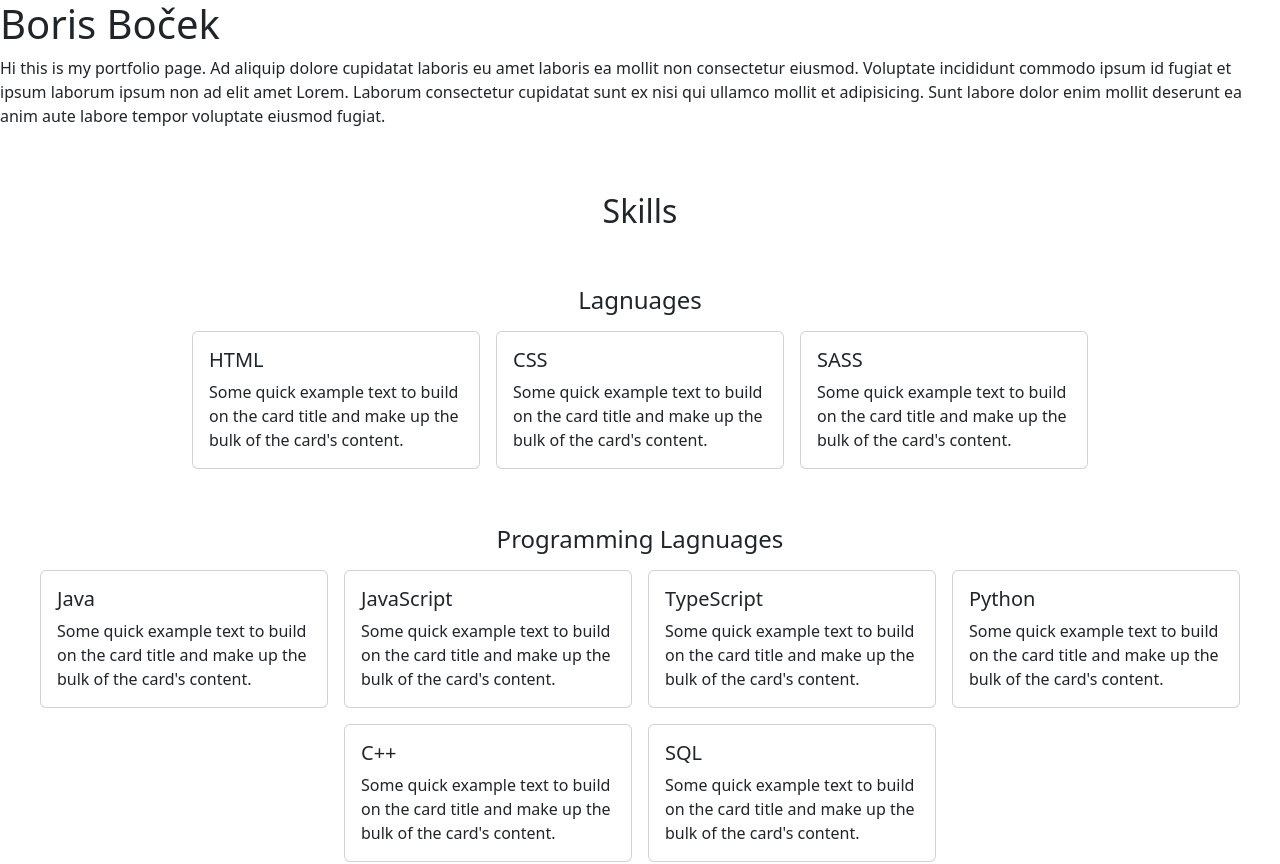
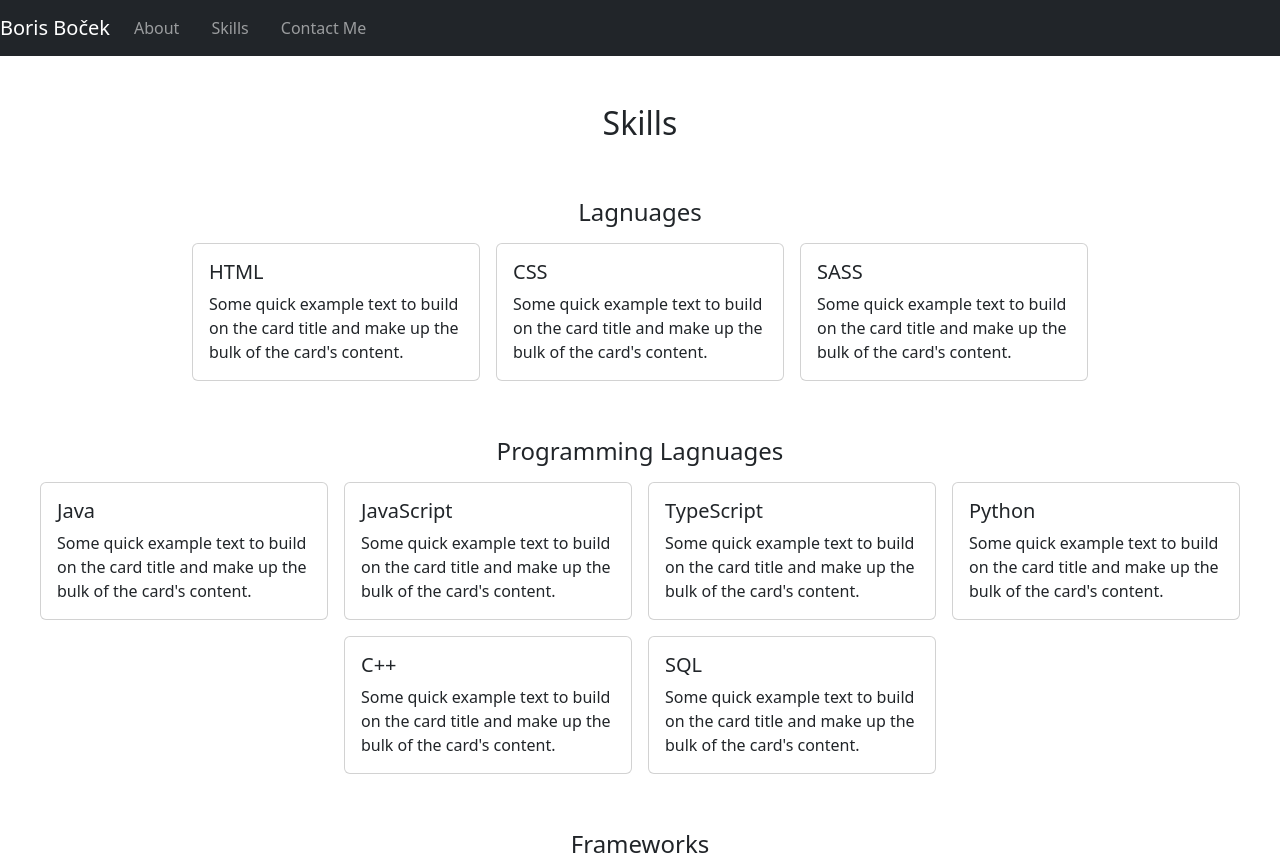
Before and after one commit to Boriwan/portfolio, a React (Create React App) app: page /skills in a window 1280 px wide. Shown: the top 864 px of the page. Built offline with nearby package versions, Linux system fonts and the light colour scheme.

Commit message:
components and routing done

```diff
--- a/package.json
+++ b/package.json
@@ -13,6 +13,7 @@
     "react-bootstrap-icons": "^1.8.4",
     "react-dom": "^18.2.0",
     "react-icons": "^4.4.0",
+    "react-router-dom": "^6.3.0",
     "react-scripts": "5.0.1",
     "web-vitals": "^2.1.4"
   },
--- a/src/App.js
+++ b/src/App.js
@@ -1,113 +1,21 @@
+import Navbar from "./components/Navbar";
+import Home from "./pages/Home"
+import About from "./pages/About"
+import Skills from "./pages/Skills"
+import Contact from "./pages/Contact"
+import { Route, Routes } from "react-router-dom"
+
+
 function App() {
   return (
     <>
-      <div id='info'>
-        <h1>Boris Boček</h1>
-        <p>Hi this is my portfolio page. Ad aliquip dolore cupidatat laboris eu amet laboris ea mollit non consectetur eiusmod. Voluptate incididunt commodo ipsum id fugiat et ipsum laborum ipsum non ad elit amet Lorem. Laborum consectetur cupidatat sunt ex nisi qui ullamco mollit et adipisicing. Sunt labore dolor enim mollit deserunt ea anim aute labore tempor voluptate eiusmod fugiat.</p>
-      </div>
-
-      <h2>Skills</h2>
-
-      <h4>Lagnuages</h4>
-      <div className="d-flex flex-row justify-content-center flex-wrap">
-        <div className="card">
-          <div className="card-body">
-            <h5>HTML</h5>
-            <p className="card-text">Some quick example text to build on the card title and make up the bulk of the card's content.</p>
-          </div>
-        </div>
-
-        <div className="card">
-          <div className="card-body">
-            <h5>CSS</h5>
-            <p className="card-text">Some quick example text to build on the card title and make up the bulk of the card's content.</p>
-          </div>
-        </div>
-
-        <div className="card">
-          <div className="card-body">
-            <h5>SASS</h5>
-            <p className="card-text">Some quick example text to build on the card title and make up the bulk of the card's content.</p>
-          </div>
-        </div>
-      </div>
-
-      <h4>Programming Lagnuages</h4>
-      <div className="d-flex flex-row justify-content-center flex-wrap">
-
-        <div className="card">
-          <div className="card-body">
-            <h5>Java</h5>
-            <p className="card-text">Some quick example text to build on the card title and make up the bulk of the card's content.</p>
-          </div>
-        </div>
-
-        <div className="card">
-          <div className="card-body">
-            <h5>JavaScript</h5>
-            <p className="card-text">Some quick example text to build on the card title and make up the bulk of the card's content.</p>
-          </div>
-        </div>
-
-        <div className="card">
-          <div className="card-body">
-            <h5>TypeScript</h5>
-            <p className="card-text">Some quick example text to build on the card title and make up the bulk of the card's content.</p>
-          </div>
-        </div>
-
-        <div className="card">
-          <div className="card-body">
-            <h5>Python</h5>
-            <p className="card-text">Some quick example text to build on the card title and make up the bulk of the card's content.</p>
-          </div>
-        </div>
-
-        <div className="card">
-          <div className="card-body">
-            <h5>C++</h5>
-            <p className="card-text">Some quick example text to build on the card title and make up the bulk of the card's content.</p>
-          </div>
-        </div>
-
-        <div className="card">
-          <div className="card-body">
-            <h5>SQL</h5>
-            <p className="card-text">Some quick example text to build on the card title and make up the bulk of the card's content.</p>
-          </div>
-        </div>
-      </div>
-
-
-
-      <h4>Frameworks</h4>
-      <div className="d-flex flex-row justify-content-center flex-wrap">
-
-        <div className="card">
-          <div className="card-body">
-            <h5>React</h5>
-            <p className="card-text">Some quick example text to build on the card title and make up the bulk of the card's content.</p>
-          </div>
-        </div>
-
-        <div className="card">
-          <div className="card-body">
-            <h5>Angular JS</h5>
-            <p className="card-text">Some quick example text to build on the card title and make up the bulk of the card's content.</p>
-          </div>
-        </div>
-      </div>
-
-
-      <h4>Programms</h4>
-
-      <h2>Socials</h2>
-      <div className="d-flex flex-row justify-content-center flex-wrap">
-        <i class="bi bi-instagram"></i>
-        <i class="bi bi-twitter"></i>
-        <i class="bi bi-linkedin"></i>
-        <i class="bi bi-github"></i>
-      </div>
+      <Navbar />
+      <Routes>
+        <Route path="/" element={<Home />} />
+        <Route path="/about" element={<About />} />
+        <Route path="/skills" element={<Skills />} />
+        <Route path="/contact" element={<Contact />} />
+      </Routes>
     </>
 
   );
--- /dev/null
+++ b/src/components/Navbar.js
@@ -0,0 +1,20 @@
+import { Link } from "react-router-dom"
+
+export default function Navbar() {
+    return (
+        <nav className="navbar navbar-expand-lg sticky-top navbar-dark bg-dark">
+            <Link className="navbar-brand" to="/">Boris Boček</Link>
+            <ul className="navbar-nav d-flex flex-row flex-wrap">
+                <li className="nav-item active">
+                    <Link className="nav-link" to="/about">About</Link>
+                </li>
+                <li className="nav-item active">
+                    <Link className="nav-link" to="/skills">Skills</Link>
+                 </li>
+                <li className="nav-item active">
+                    <Link className="nav-link" to="/contact">Contact Me</Link>
+                </li>
+            </ul>
+        </nav>
+    )
+}
--- a/src/custom.css
+++ b/src/custom.css
@@ -12,3 +12,7 @@ i {
   font-size: 2rem;
   margin: 1rem;
 }
+
+li {
+  padding-right: 1rem;
+}
--- a/src/index.js
+++ b/src/index.js
@@ -12,11 +12,14 @@ import "bootstrap/dist/js/bootstrap.bundle.min";
 // Boostrap Icons
 import 'bootstrap-icons/font/bootstrap-icons.css';
 
+import { BrowserRouter } from 'react-router-dom';
 
 const root = ReactDOM.createRoot(document.getElementById('root'));
 root.render(
   <React.StrictMode>
-    <App />
+    <BrowserRouter>
+      <App />
+    </BrowserRouter>
   </React.StrictMode>
 );
 
--- /dev/null
+++ b/src/pages/About.js
@@ -0,0 +1,5 @@
+export default function About() {
+  return (
+    <div>About</div>
+  )
+}
--- /dev/null
+++ b/src/pages/Contact.js
@@ -0,0 +1,13 @@
+export default function Contact() {
+    return (
+        <>
+            <h2>Socials</h2>
+            <div className="d-flex flex-row justify-content-center flex-wrap">
+                <i class="bi bi-instagram"></i>
+                <i class="bi bi-twitter"></i>
+                <i class="bi bi-linkedin"></i>
+                <i class="bi bi-github"></i>
+            </div>
+        </>
+    )
+}
--- /dev/null
+++ b/src/pages/Home.js
@@ -0,0 +1,8 @@
+export default function Home() {
+    return (
+        <>
+            <h1>Hi Welcome To My Portfolio</h1>
+            <p>Cillum occaecat non ullamco sit fugiat id reprehenderit do pariatur elit est duis veniam laborum. Laborum duis sit aute deserunt non commodo irure. Irure velit nulla aute et fugiat eiusmod. Deserunt esse aliqua qui consectetur excepteur labore proident eiusmod dolore ut. Veniam consequat cupidatat deserunt dolore esse fugiat labore quis sit mollit ea cupidatat.</p>
+        </>
+    )
+}
--- /dev/null
+++ b/src/pages/Skills.js
@@ -0,0 +1,100 @@
+export default function Skills() {
+    return (
+        <>
+            <h2>Skills</h2>
+
+            <h4>Lagnuages</h4>
+            <div className="d-flex flex-row justify-content-center flex-wrap">
+                <div className="card">
+                    <div className="card-body">
+                        <h5>HTML</h5>
+                        <p className="card-text">Some quick example text to build on the card title and make up the bulk of the card's content.</p>
+                    </div>
+                </div>
+
+                <div className="card">
+                    <div className="card-body">
+                        <h5>CSS</h5>
+                        <p className="card-text">Some quick example text to build on the card title and make up the bulk of the card's content.</p>
+                    </div>
+                </div>
+
+                <div className="card">
+                    <div className="card-body">
+                        <h5>SASS</h5>
+                        <p className="card-text">Some quick example text to build on the card title and make up the bulk of the card's content.</p>
+                    </div>
+                </div>
+            </div>
+
+            <h4>Programming Lagnuages</h4>
+            <div className="d-flex flex-row justify-content-center flex-wrap">
+
+                <div className="card">
+                    <div className="card-body">
+                        <h5>Java</h5>
+                        <p className="card-text">Some quick example text to build on the card title and make up the bulk of the card's content.</p>
+                    </div>
+                </div>
+
+                <div className="card">
+                    <div className="card-body">
+                        <h5>JavaScript</h5>
+                        <p className="card-text">Some quick example text to build on the card title and make up the bulk of the card's content.</p>
+                    </div>
+                </div>
+
+                <div className="card">
+                    <div className="card-body">
+                        <h5>TypeScript</h5>
+                        <p className="card-text">Some quick example text to build on the card title and make up the bulk of the card's content.</p>
+                    </div>
+                </div>
+
+                <div className="card">
+                    <div className="card-body">
+                        <h5>Python</h5>
+                        <p className="card-text">Some quick example text to build on the card title and make up the bulk of the card's content.</p>
+                    </div>
+                </div>
+
+                <div className="card">
+                    <div className="card-body">
+                        <h5>C++</h5>
+                        <p className="card-text">Some quick example text to build on the card title and make up the bulk of the card's content.</p>
+                    </div>
+                </div>
+
+                <div className="card">
+                    <div className="card-body">
+                        <h5>SQL</h5>
+                        <p className="card-text">Some quick example text to build on the card title and make up the bulk of the card's content.</p>
+                    </div>
+                </div>
+            </div>
+
+
+
+            <h4>Frameworks</h4>
+            <div className="d-flex flex-row justify-content-center flex-wrap">
+
+                <div className="card">
+                    <div className="card-body">
+                        <h5>React</h5>
+                        <p className="card-text">Some quick example text to build on the card title and make up the bulk of the card's content.</p>
+                    </div>
+                </div>
+
+                <div className="card">
+                    <div className="card-body">
+                        <h5>Angular JS</h5>
+                        <p className="card-text">Some quick example text to build on the card title and make up the bulk of the card's content.</p>
+                    </div>
+                </div>
+            </div>
+
+
+            <h4>Programms</h4>
+        </>
+    )
+}
```
Also changed, not shown: 2 other files (tests, documents, lock files or other folders).
